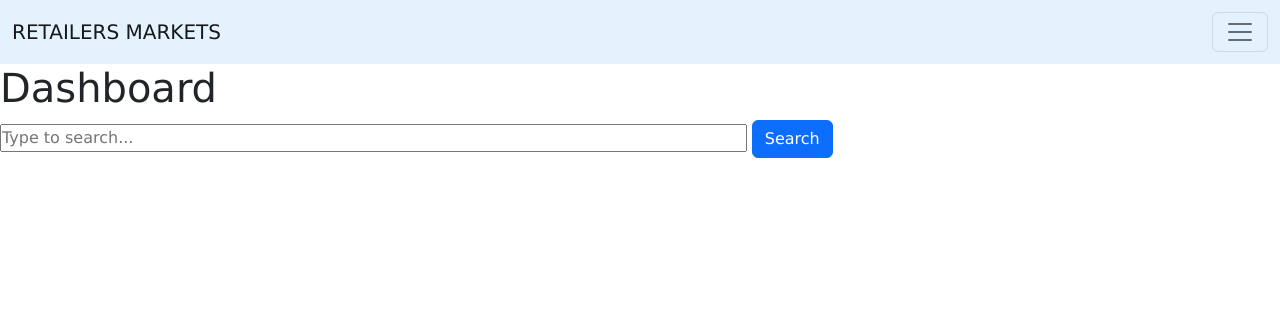
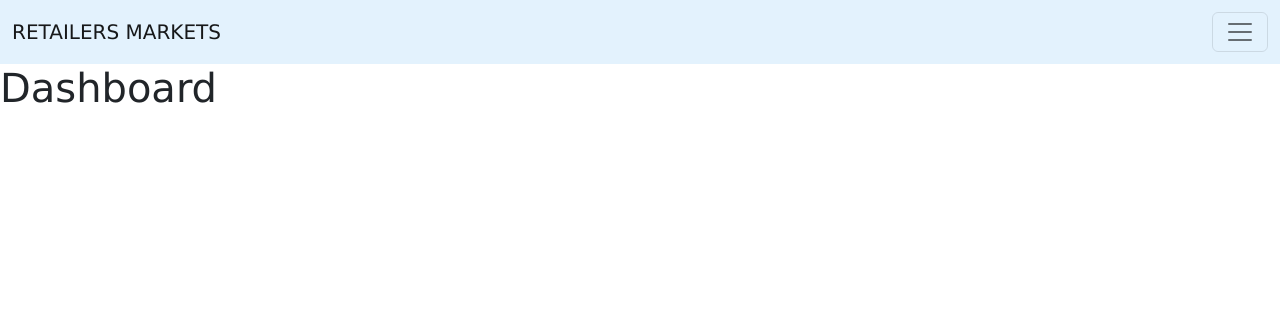
Before and after one commit to bhuvaneshwar01/ibm_website, a Flask app: page /dashboard in a window 1280 px wide. Shown: the top 324 px of the page. Run offline with Flask 2, Linux system fonts and the light colour scheme; the visitor is signed in with stand-in values (Sample User, id 1); data that the repository does not hold is empty; some libraries are stand-ins or nearby versions.

Commit message:
reg completed

```diff
--- a/components/templates/dashboard.html
+++ b/components/templates/dashboard.html
@@ -2,11 +2,6 @@
 {% block title %}   Dashboard   {% endblock %}
 {% block content %}
 <h1>Dashboard</h1>
-<!--search product-->
-<form>
-    <input class="col-sm-7" placeholder="Type to search...">
-    <a href="#" class="btn btn-primary">Search</a>
-</form>
 
 {%  for item in items   %}
 <div class="card" style="padding:5 px;margin: 10px">
```
